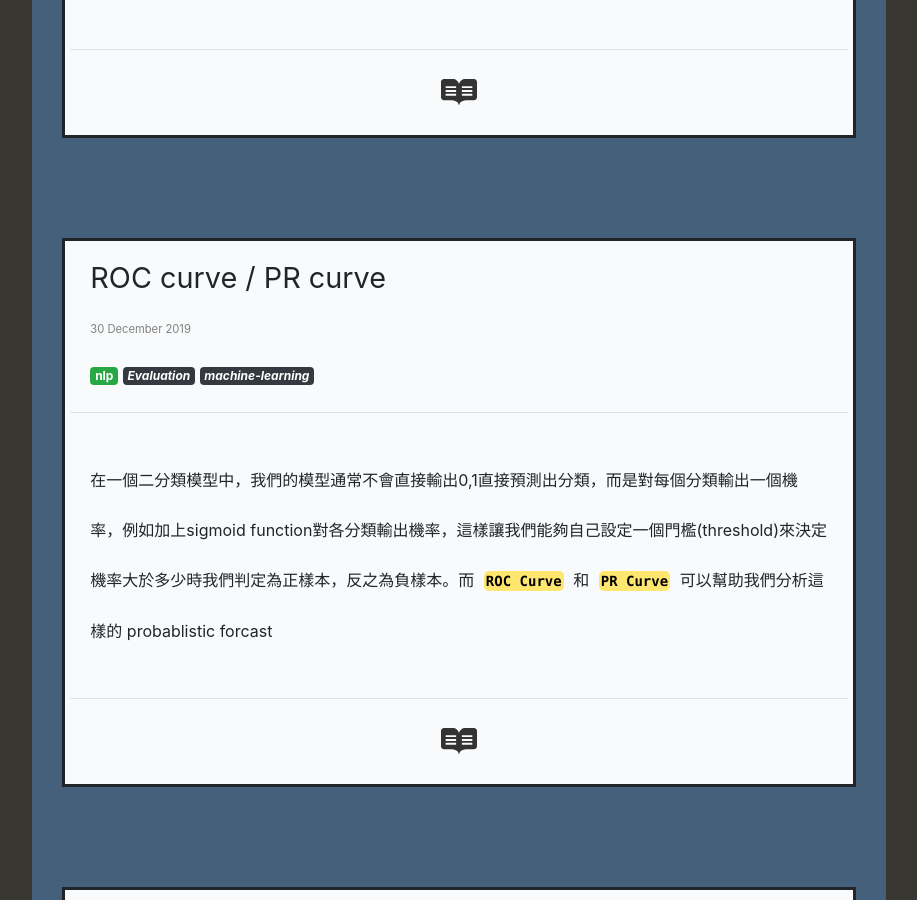
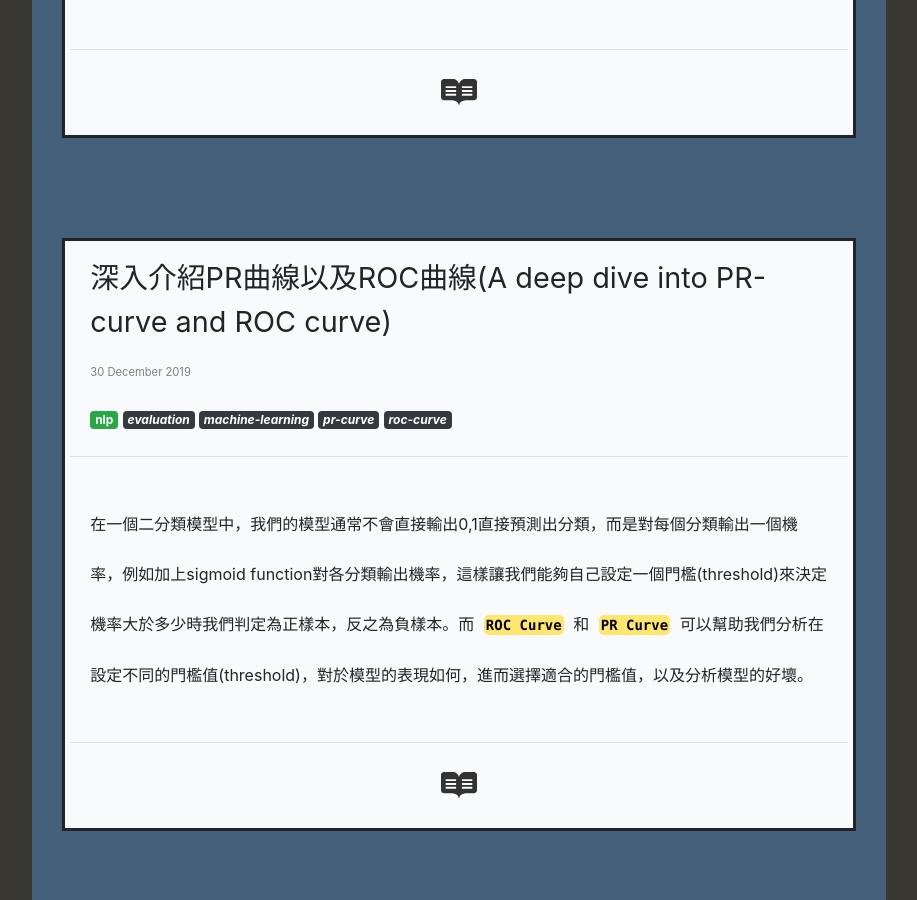
Before and after one commit to tsupei/tsupei.github.io, a Jekyll site: the page built from posts/categories/nlp/index.html, in a window 1280 px wide and 900 px high, scrolled down 5054 px. Shown: the whole window, without its empty margins (181-1098 px from the left). Built offline with Jekyll 4.4.1, drawn with Linux system fonts in a browser that asks for light colours; nearby versions of some CDN libraries; formulas are drawn with MathJax 3.

Commit message:
Edit prcurve.

````diff
--- a/_posts/nlp/2019-12-30-prcurve.md
+++ b/_posts/nlp/2019-12-30-prcurve.md
@@ -1,33 +1,26 @@
 ---
 layout: article_post
-title:  "ROC curve / PR curve"
+title:  "深入介紹PR曲線以及ROC曲線(A deep dive into PR-curve and ROC curve)"
 categories: nlp
 excerpt_separator: <!--more-->
-tags: Evaluation machine-learning
+tags: evaluation machine-learning pr-curve roc-curve
 ---
 
-在一個二分類模型中，我們的模型通常不會直接輸出0,1直接預測出分類，而是對每個分類輸出一個機率，例如加上sigmoid function對各分類輸出機率，這樣讓我們能夠自己設定一個門檻(threshold)來決定機率大於多少時我們判定為正樣本，反之為負樣本。而 `ROC Curve` 和 `PR Curve` 可以幫助我們分析這樣的 probablistic forcast
+在一個二分類模型中，我們的模型通常不會直接輸出0,1直接預測出分類，而是對每個分類輸出一個機率，例如加上sigmoid function對各分類輸出機率，這樣讓我們能夠自己設定一個門檻(threshold)來決定機率大於多少時我們判定為正樣本，反之為負樣本。而 `ROC Curve` 和 `PR Curve` 可以幫助我們分析在設定不同的門檻值(threshold)，對於模型的表現如何，進而選擇適合的門檻值，以及分析模型的好壞。
 
 <!--more-->
 
-#### Terminology
----
-
-- `Skill` — 我們稱一個模型是 skillful，表示模型更能夠給定一個正樣本更高的機率，反之負樣本更低的機率
-
-- `No-Skill` — 沒有 skill 的模型，在任何的門檻下，給正負樣本的機率都為0.5，我們從模型中無法獲得任何有用資訊，在 ROC 曲線中以左下到右上的對角線表示
-
-#### Points
+#### TL;DR;
 ---
 
 1. `ROC Curve` 適合類別平均的情況，而 `PR Curve` 適合於類別不平均的情況
 2. `AUC (Area under curve)` 可以當作一個判斷整體模型能力(skill)的指標
-3. 可以直接比較不同模型在不同Threshold下的Skil
+3. 可以直接比較不同模型在不同Threshold下的Skill
 
 ### ROC Curve(Receiver Operating Characteristic Curve)
 ---
 
-ROC 曲線以 FPR 為 X 軸，TPR為 Y 軸，每一個點代表設定不同的門檻值所得到的不同的 FPR 及 TPR ，最後繪製成一條曲線。建議可以參考我另一篇文章所介紹的混淆矩陣，以下會再介紹如何計算出 FPR 及 TPR
+ROC 曲線以 FPR 為 X 軸，TPR為 Y 軸，每一個點代表設定不同的門檻值所得到的不同的 FPR 及 TPR ，最後繪製成一條曲線。建議可以參考我另一篇文章所介紹的[混淆矩陣](https://tsupei.github.io/nlp/2019/10/25/cm.html)，以下會再介紹如何計算出 FPR 及 TPR
 
 #### 偽陽性率：FPR (False Positive Rate)
 
@@ -48,28 +41,30 @@ $$ \textit{TPR} = \textit{Sensitivity} = \frac{\textit{True Positives}}{ ( \text
 
 {% include widget/excerpt.html text="When using normalized units, the area under the curve (often referred to as simply the AUC) is equal to the probability that a classifier will rank a randomly chosen positive instance higher than a randomly chosen negative one (assuming ‘positive’ ranks higher than ‘negative’) — from wikipedia" %}
 
-AUC(曲線下面積)，所代表的意義為隨機抽取一個正樣本，分類器會正確判斷為正樣本的機率高於判斷為負樣本的機率，所以 AUC 越高則分類器正確率會越高。而如何計算出 AUC 有幾種逼近求近似值的方法，有興趣的讀者可以參考[維基百科](https://en.wikipedia.org/wiki/Receiver_operating_characteristic)更深入了解
+AUC(曲線下面積)，所代表的意義為隨機抽取一個正樣本，分類器會正確判斷為正樣本的機率高於誤判斷為負樣本的機率，所以 AUC 越高則分類器正確率會越高。而如何計算出 AUC 有幾種逼近求近似值的方法，有興趣的讀者可以參考[維基百科](https://en.wikipedia.org/wiki/Receiver_operating_characteristic)更深入了解
 
 #### Problem of AUC
 
 1. AUC 常常被應用於機器學習來比較不同模型的優劣，然而其存在一些問題
 估計方法所造成的問題[1](https://academic.oup.com/bioinformatics/article/26/6/822/244957)[2](https://semanticscholar.org/paper/1bab3a1af6d1fbad02385d13b64b05045110c86b)[3](https://doi.org/10.1007%2Fs10994-009-5119-5)
-2. ROC AUC 將整條 ROC curve 歸納到一個單一的值上，忽略了不同系統之間的 Tradoff（不同門檻值）
+2. AUROC(Area under ROC curve) 將整條 ROC curve 歸納到一個單一的值上，忽略了不同系統之間的 Tradoff（不同門檻值）
 
-#### (0, 1), (0, 0), (1, 1)
+#### Points of ROC curve
 
-**(0,1)**這個點代表 FPR 為 0 ，TPR 為 1，代表能夠完美預測，也就是只要把門檻設定為該點的門檻，即得到一個完美的預測器
+我們可以藉由觀察曲線中一些極端的點，來理解ROC曲線
 
-**(0,0)**這個點代表 FPR 為 0，TPR 為 0，若將門檻設定為1，意思是完全沒有正樣本，那麼TP, FP都為0
+`(0,1)`這個點代表 FPR 為 0 ，TPR 為 1，代表能夠完美預測，也就是只要把門檻設定為該點的門檻，即得到一個完美的預測器
 
-**(1,1)**這個點代表 FPR 為 1，TPR 為 1，若將門檻設定為0，意思是完全沒有負樣本，那麼FP, TN都為0
+`(0,0)`這個點代表 FPR 為 0，TPR 為 0，若將門檻設定為1，意思是完全沒有正樣本，那麼TP, FP都為0
+
+`(1,1)`這個點代表 FPR 為 1，TPR 為 1，若將門檻設定為0，意思是完全沒有負樣本，那麼FP, TN都為0
 
 #### Example
 
 ```console
 # -- Algorithm --
-# No skill   : ROC AUC=0.500
-# Algorithm 1: ROC AUC=0.843
+# No skill   : AUROC=0.500
+# Algorithm 1: AUROC=0.843
 ```
 
 {% include widget/photo.html url="https://miro.medium.com/max/2560/1*WAgW7LiQ0U8L0Jd22gpJyw.png" description="計算ROC曲線範例" %}
@@ -78,7 +73,7 @@ AUC(曲線下面積)，所代表的意義為隨機抽取一個正樣本，分類
 
 我們已知(0,1)這個點特異度(Specificity)及敏感度(Sensitivity)為1，是完美預測的點，因此曲線越往(0,1)上凸表示該模型整體有較好的表現，如果ROC Curve A 曲線整體大於或包含 ROC Curve B，那麼A算法可以說是表現優於B算法
 
-也可以利用AUC來概略地衡量模型整體表現，根據[這篇文章指出](https://estat.pixnet.net/blog/post/61795603-roc曲線-(receiver-operating-characteristic-curve))
+也可以利用AUC來概略地衡量模型整體表現，雖沒有絕對的指標，但根據[這篇文章指出](https://estat.pixnet.net/blog/post/61795603-roc曲線-(receiver-operating-characteristic-curve))
 
 1. $AUC = 0.5$ (no discrimination 無鑑別力)
 2. $0.7 \leq AUC \leq 0.8$ (acceptable discrimination 可接受的鑑別力)
@@ -88,20 +83,23 @@ AUC(曲線下面積)，所代表的意義為隨機抽取一個正樣本，分類
 ### PR Curve(Precision-Recall Curves)
 ---
 
-PR 曲線以 Recall 為 X 軸，Precision 為 Y 軸，每一個點代表設定不同的門檻值所得到的不同的 Recall 及 Precision ，最後繪製成一條曲線。建議可以參考我另一篇文章所介紹的 [Recall 及 Precision](https://medium.com/nlp-tsupei/precision-recall-f1-score簡單介紹-f87baa82a47)
+PR 曲線以 Recall 為 X 軸，Precision 為 Y 軸，每一個點代表設定不同的門檻值所得到的不同的 Recall 及 Precision ，最後繪製成一條曲線。建議可以參考我另一篇文章所介紹的 [Recall 及 Precision](https://tsupei.github.io/nlp/2019/10/28/fscore.html)
 
-這邊特別注意的是，Recall 及 Precision 都適合用於類別不平均的資料集，因為在算式中並沒有考慮 True Negatives (TN) ，只專注於正確判斷正樣本，因此，就算資料集中負樣本的數目遠大於正樣本，Recall 及 Precision仍是有效的參考指標。反之，FPR 則會受到影響，當我們負樣本很多，模型若全部預測為負樣本，會得到 FPR = 0，但這樣的模型並非好的模型
+這邊特別注意的是，Recall 及 Precision 都適合用於類別不平均的資料集，因為在算式中並沒有考慮 True Negatives (TN) ，只專注於正確判斷正樣本，因此，就算資料集中負樣本的數目遠大於正樣本，Recall 及 Precision仍是有效的參考指標。反之，FPR 則會受到影響，當我們負樣本很多，模型若全部預測為負樣本，會得到 FPR = 0，但這樣的模型並非好的模型，所以ROC curve比較容易受到不平均的樣本集(unbalanced dataset)影響。
 
 #### AUC vs. F-measure
 
-和 ROC AUC 一樣，曲線下面積可以代表該模型整體在各門檻下的表現，而F-measure則是針對特定某個門檻值的 Recall 及 Precision 所計算出來的調和平均數
+曲線下面積(AUC)可以代表該模型整體在各門檻下的表現，而F-measure則是針對特定某個門檻值的 Recall 及 Precision 所計算出來的調和平均數
 
-#### (1,1)完美預測
+#### (1,1)
 
-(1,1) 代表 Precision, Recall = 1 也就是完美預測，因此我們的PR曲線越往右上角凸起則代表更好的模型表現，反之越平則代表越差
+`(1,1)` 代表 Precision, Recall = 1，這是最理想的情況，因為我們的模型不但可以每個預測的點都正確(Precision = 1)，而且也將預測出所有可能的正樣本(Recall = 1)。
 
-{% include widget/photo.html url="https://miro.medium.com/max/2560/1*zkBY910fW0Np3QNCTyNHqA.png" description="PR Curve Example" %}
+我們可以從X軸來理解，X軸是從`Recall=0`開始，也意味著`threhold=1`，所以沒有樣本被預測為正樣本。
 
+而到了最右側`Recall=1`，可能意味著`threshold=0`，所以每個樣本都猜正樣本。
+
+因此我們的PR曲線越往右上角凸起則代表整體更好的模型表現，因為，反之越平則代表越差。
 
 ### Conclussion
 ---
````
